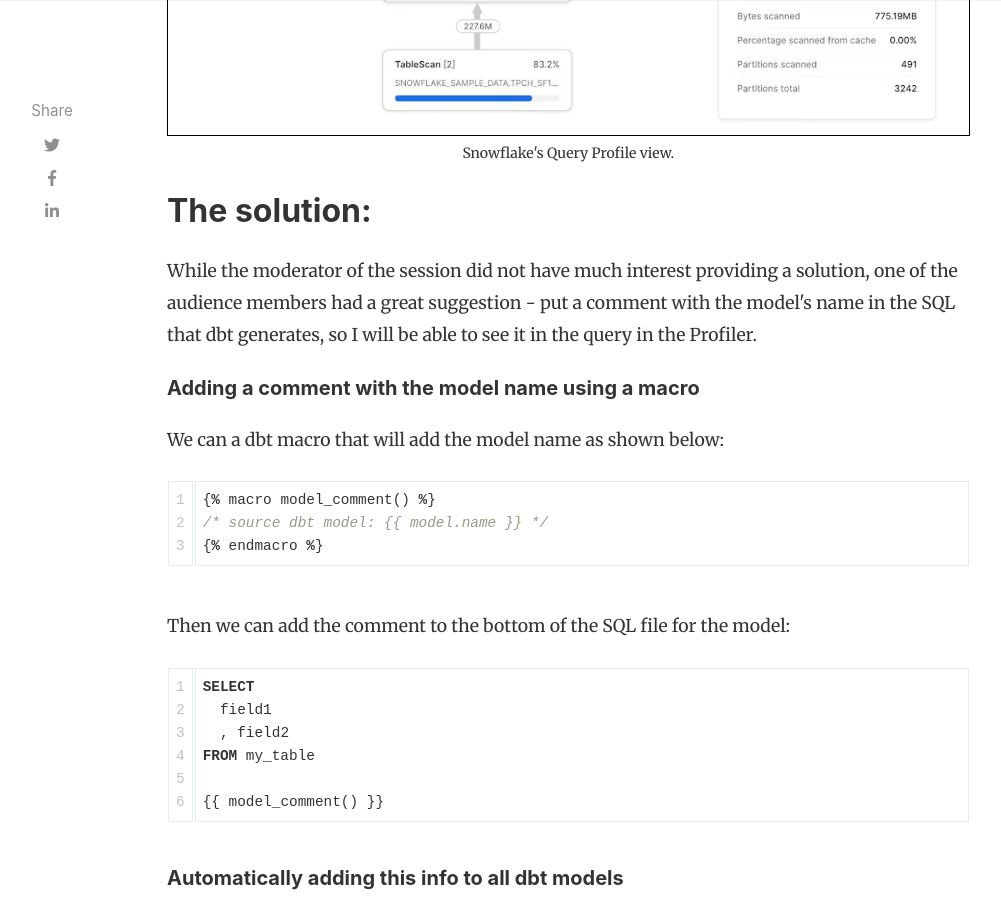
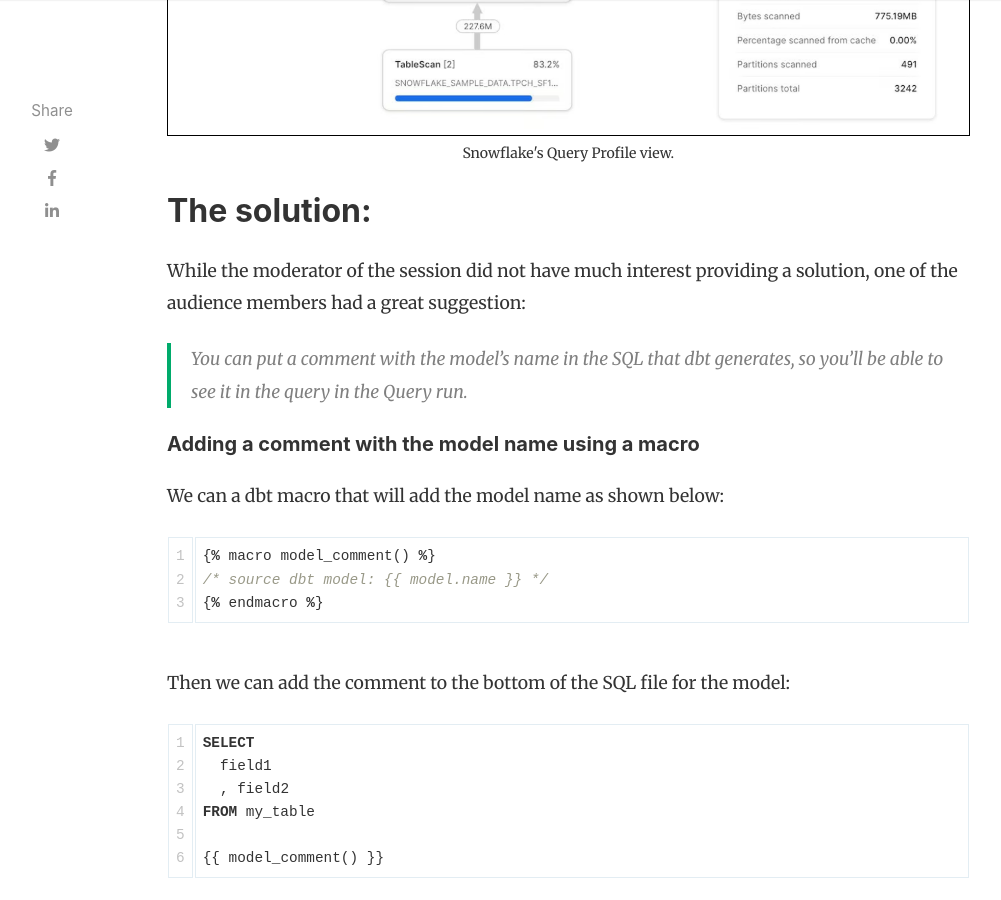
Before and after one commit to jaygrossman/jaygrossman.github.io, a Jekyll site: the page built from _posts/2024-10-10-associating_dbt_models_to_queries_in_snowflake.md, in a window 1280 px wide and 900 px high, scrolled down 2441 px. Shown: the whole window, without its empty margins (118-1119 px from the left). Built offline with Jekyll 4.4.1, drawn with Linux system fonts in a browser that asks for light colours; nearby versions of some CDN libraries; comment, search, counter and statistics services are not loaded.

Commit message:
associating_dbt_models_to_queries_in_snowflake

```diff
--- a/_posts/2024-10-10-associating_dbt_models_to_queries_in_snowflake.md
+++ b/_posts/2024-10-10-associating_dbt_models_to_queries_in_snowflake.md
@@ -34,7 +34,9 @@ comments: false
 
 <h2>The solution:</h2>
 
-<p>While the moderator of the session did not have much interest providing a solution, one of the audience members had a great suggestion - put a comment with the model's name in the SQL that dbt generates, so I will be able to see it in the query in the Profiler.</p>
+<p>While the moderator of the session did not have much interest providing a solution, one of the audience members had a great suggestion:</p>
+
+> You can put a comment with the model's name in the SQL that dbt generates, so you'll be able to see it in the query in the Query run.
 
 <h5>Adding a comment with the model name using a macro</h5>
 
```
